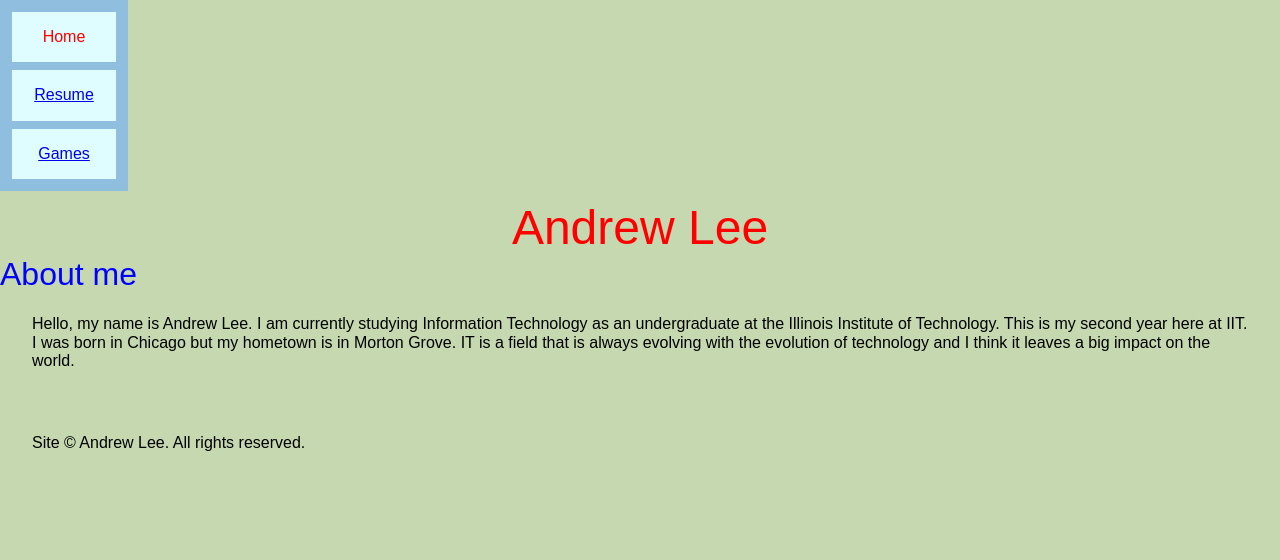
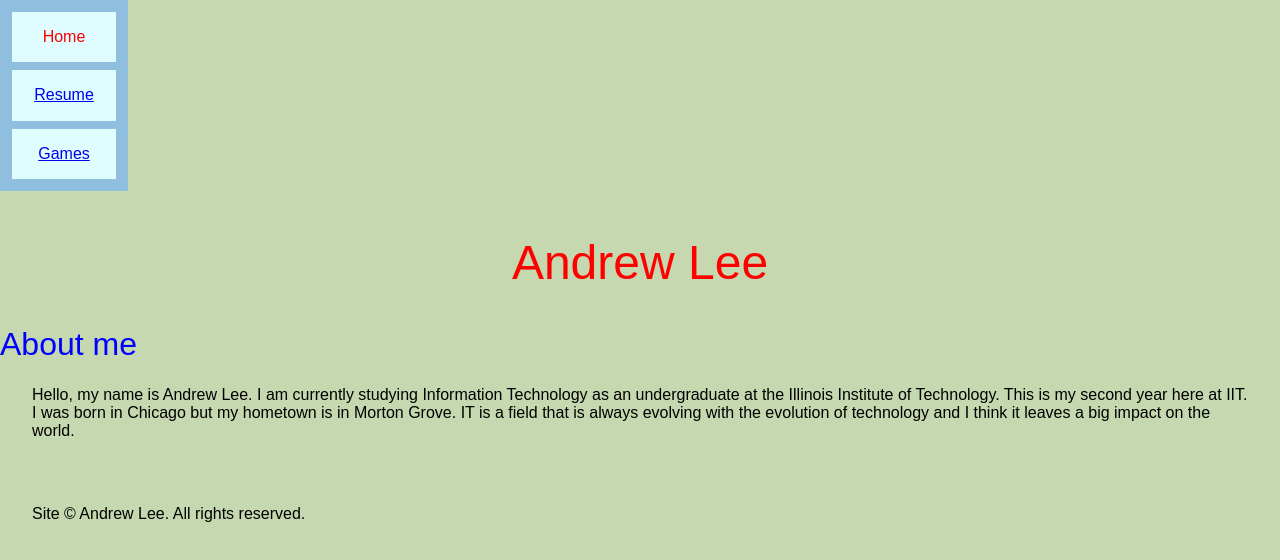
Before and after one commit to andlee5/project-two, a plain HTML site: page index.html in a window 1280 px wide. Drawn offline with Linux system fonts and the light colour scheme.

Commit message:
Add new branch and replace % values with em

```diff
--- a/assets/screen.css
+++ b/assets/screen.css
@@ -45,14 +45,14 @@ h1 {
   color: red;
   font-size: 300%;
   text-align: center;
-  padding: 10%;
+  padding: 1em;
   line-height: 100%;
 }
 
 @media screen and (min-width: 30em) {
   #home-page
   h1 {
-    padding: 1%;
+    padding: 1em;
   }
 }
 
```
Also changed, not shown: 1 other file.
